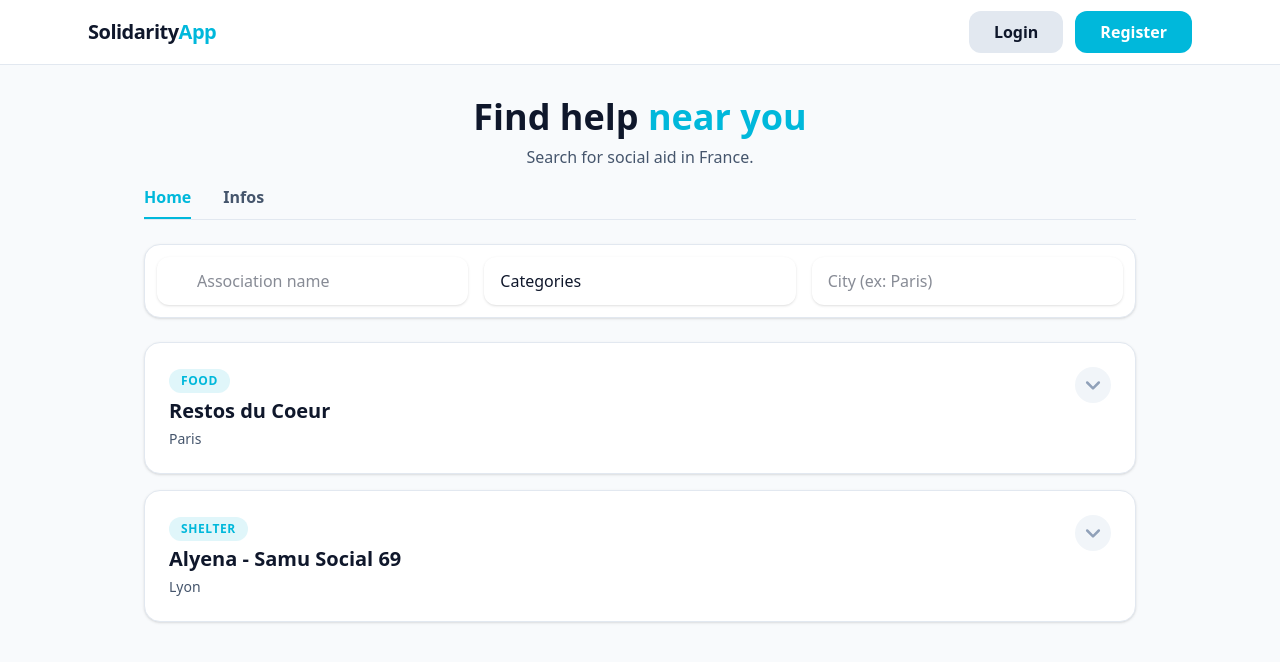
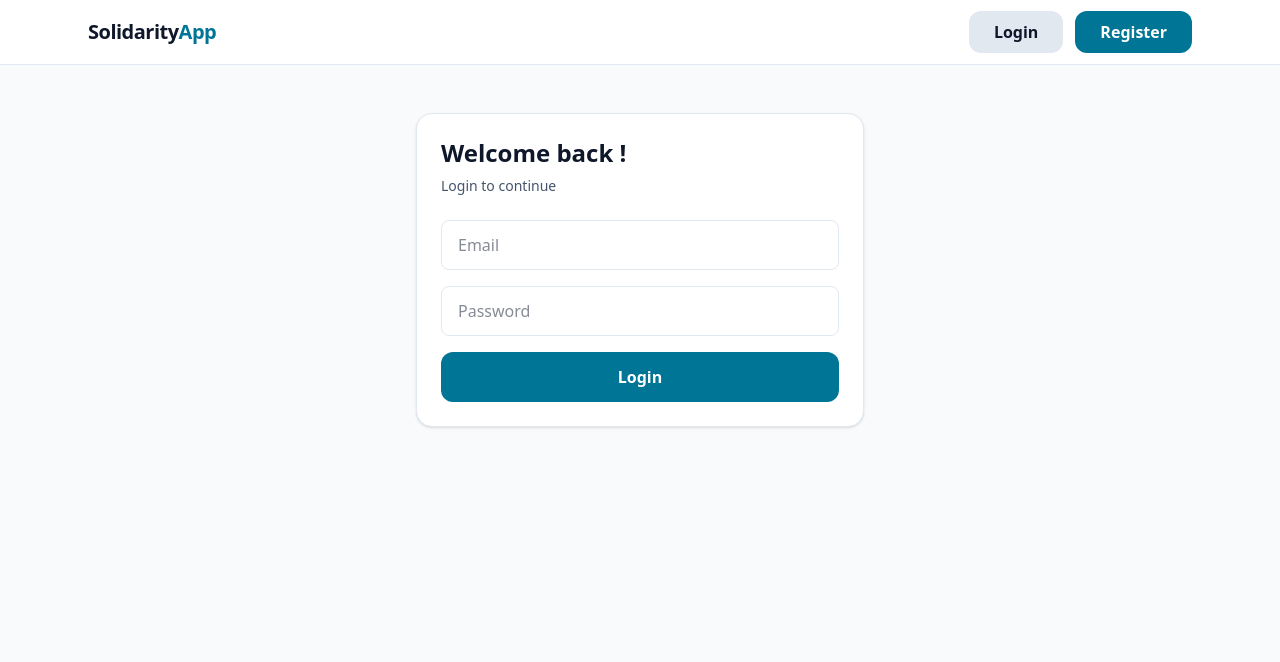
Before and after one commit to megumihfu/solidarity-app, a React (Vite) app in the folder front/: page /login in a window 1280 px wide. Shown: the top 662 px of the page. Built offline with nearby package versions, Linux system fonts and the light colour scheme.

Commit message:
feat: added auth pages & react router

```diff
--- a/front/package.json
+++ b/front/package.json
@@ -13,6 +13,7 @@
     "@tailwindcss/vite": "^4.1.18",
     "react": "^19.2.0",
     "react-dom": "^19.2.0",
+    "react-router-dom": "^7.13.0",
     "tailwindcss": "^4.1.18"
   },
   "devDependencies": {
--- a/front/src/App.jsx
+++ b/front/src/App.jsx
@@ -1,8 +1,19 @@
 import React from "react";
+import { BrowserRouter as Router, Routes, Route } from "react-router-dom";
 import HomePage from "./pages/HomePage";
+import LoginPage from "./pages/LoginPage";
+import RegisterPage from "./pages/RegisterPage";
 
 function App() {
-  return <HomePage />;
+  return (
+    <Router>
+      <Routes>
+        <Route path="/" element={<HomePage />} />
+        <Route path="/login" element={<LoginPage />} />
+        <Route path="/register" element={<RegisterPage />} />
+      </Routes>
+    </Router>
+  );
 }
 
 export default App;
--- /dev/null
+++ b/front/src/components/common/AuthCard.jsx
@@ -0,0 +1,73 @@
+import React, { useState } from "react";
+import Button from "./Button";
+
+const AuthCard = ({ title, subtitle, submitLabel, onSubmit }) => {
+  const [form, setForm] = useState({ email: "", password: "" });
+
+  const handleChange = (e) => {
+    const { name, value } = e.target;
+    setForm((prev) => ({ ...prev, [name]: value }));
+  };
+
+  const handleSubmit = (e) => {
+    e.preventDefault();
+    onSubmit(form);
+  };
+
+  return (
+    <div
+      className="w-full max-w-md p-6 rounded-2xl border shadow-sm"
+      style={{
+        background: 'var(--bg-primary)',
+        borderColor: 'var(--border-subtle)',
+      }}
+    >
+      <h1 className="text-2xl font-extrabold mb-2">
+        {title}
+      </h1>
+
+      {subtitle && (
+        <p
+          className="text-sm mb-6"
+          style={{ color: 'var(--text-secondary)' }}
+        >
+          {subtitle}
+        </p>
+      )}
+
+      <form onSubmit={handleSubmit} className="space-y-4">
+        <input
+          type="email"
+          name="email"
+          required
+          placeholder="Email"
+          onChange={handleChange}
+          className="w-full px-4 py-3 rounded-lg border outline-none transition"
+          style={{
+            background: 'var(--bg-primary)',
+            borderColor: 'var(--border-subtle)',
+          }}
+        />
+
+        <input
+          type="password"
+          name="password"
+          required
+          placeholder="Password"
+          onChange={handleChange}
+          className="w-full px-4 py-3 rounded-lg border outline-none transition"
+          style={{
+            background: 'var(--bg-primary)',
+            borderColor: 'var(--border-subtle)',
+          }}
+        />
+
+        <Button isPrimary={true} className="w-full py-3 font-semibold">
+          {submitLabel}
+        </Button>
+      </form>
+    </div>
+  );
+};
+
+export default AuthCard;
--- a/front/src/components/common/NavBar.jsx
+++ b/front/src/components/common/NavBar.jsx
@@ -1,4 +1,5 @@
 import Button from './Button';
+import { Link } from "react-router-dom";
 
 const NavBar = () => {
   return (
@@ -11,17 +12,23 @@ const NavBar = () => {
     >
       <div className="max-w-6xl mx-auto px-6 h-16 flex justify-between items-center">
         <div className="flex items-center">
+          <Link to="/">
             <span
-            className="text-xl font-black tracking-tight"
+              className="text-xl font-black tracking-tight cursor-pointer"
               style={{ color: 'var(--text-primary)' }}
             >
               Solidarity
               <span style={{ color: 'var(--accent-primary)' }}>App</span>
             </span>
+          </Link>
         </div>
         <div className="flex items-center gap-3">
+          <Link to="/login">
             <Button isPrimary={false}>Login</Button>
+          </Link>
+          <Link to="/register">
             <Button isPrimary={true}>Register</Button>
+          </Link>
         </div>
       </div>
     </nav>
--- a/front/src/index.css
+++ b/front/src/index.css
@@ -17,8 +17,8 @@
     --text-primary: theme(colors.slate.900);
     --text-secondary: theme(colors.slate.600);
 
-    --accent-primary: theme(colors.cyan.500);
-    --accent-primary-hover: theme(colors.cyan.600);
+    --accent-primary: theme(colors.cyan.700);
+    --accent-primary-hover: theme(colors.cyan.800);
     --accent-muted: theme(colors.cyan.500 / 0.12);
 
     --border-subtle: theme(colors.slate.200);
@@ -55,6 +55,7 @@
   }
   a:hover {
     color: var(--accent-primary-hover);
+    text-decoration: underline;
   }
 
   body {
--- /dev/null
+++ b/front/src/pages/LoginPage.jsx
@@ -0,0 +1,29 @@
+import NavBar from "../components/common/NavBar";
+import AuthCard from "../components/common/AuthCard";
+
+const LoginPage = () => {
+  const handleLogin = (form) => {
+    console.log("LOGIN", form);
+    // @todo auth login
+  };
+
+  return (
+    <div
+      className="min-h-screen"
+      style={{ background: 'var(--bg-secondary)' }}
+    >
+      <NavBar />
+
+      <main className="flex justify-center items-center px-4 py-12">
+        <AuthCard
+          title="Welcome back !"
+          subtitle="Login to continue"
+          submitLabel="Login"
+          onSubmit={handleLogin}
+        />
+      </main>
+    </div>
+  );
+};
+
+export default LoginPage;
--- /dev/null
+++ b/front/src/pages/RegisterPage.jsx
@@ -0,0 +1,29 @@
+import NavBar from "../components/common/NavBar";
+import AuthCard from "../components/common/AuthCard";
+
+const RegisterPage = () => {
+  const handleRegister = (form) => {
+    console.log("REGISTER", form);
+    // @todo auth register
+  };
+
+  return (
+    <div
+      className="min-h-screen"
+      style={{ background: 'var(--bg-secondary)' }}
+    >
+      <NavBar />
+
+      <main className="flex justify-center items-center px-4 py-12">
+        <AuthCard
+          title="Create an account"
+          subtitle="That's one small step for man, one giant leap for mankind"
+          submitLabel="Register"
+          onSubmit={handleRegister}
+        />
+      </main>
+    </div>
+  );
+};
+
+export default RegisterPage;
```
Also changed, not shown: 1 other file (tests, documents, lock files or other folders). Lines whose indentation alone changed are shown as unchanged.
